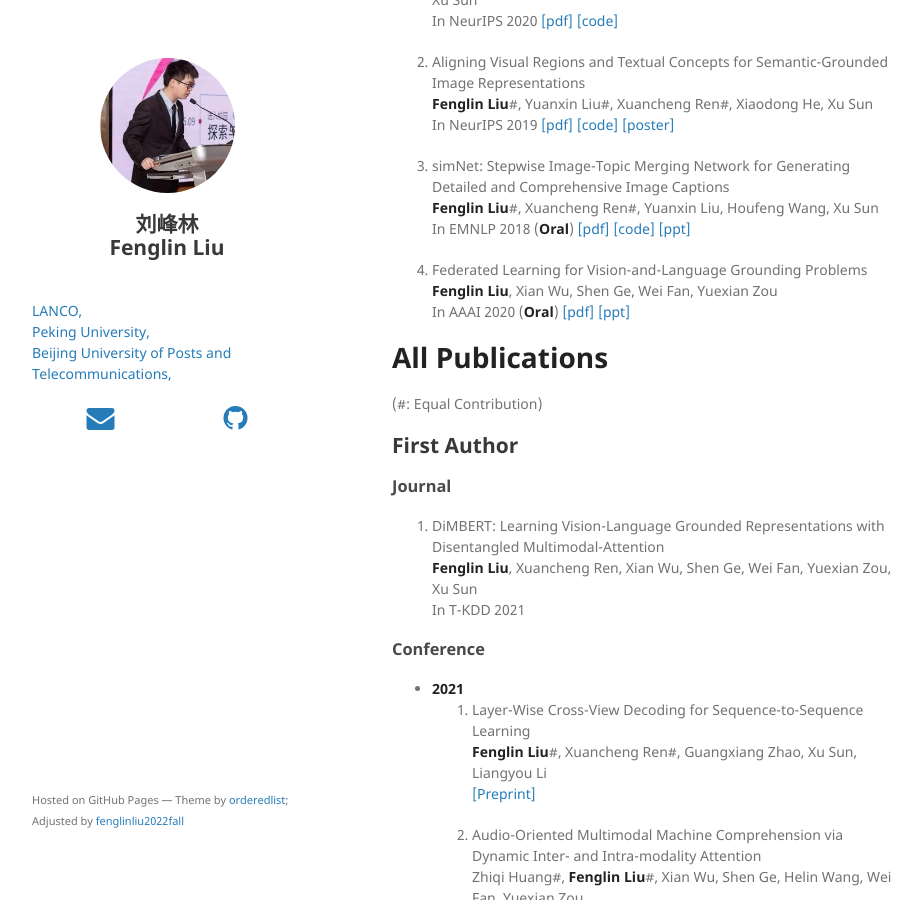
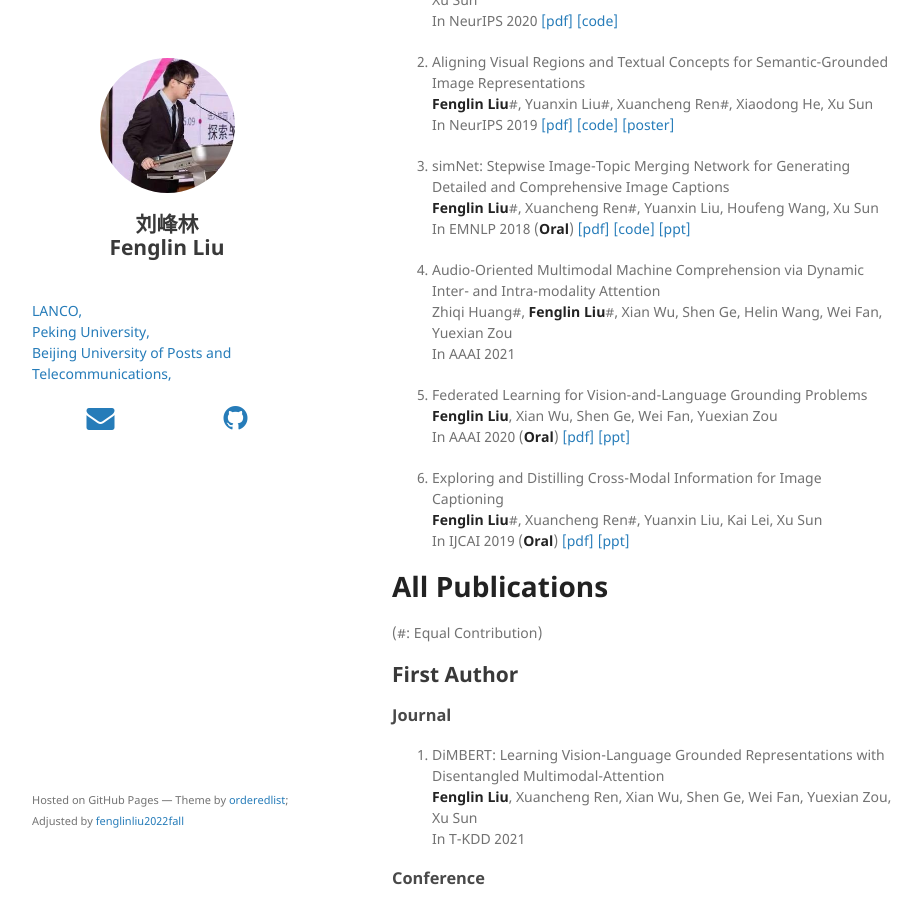
Before and after one commit to fenglinliu2022fall/fenglinliu2022fall.github.io, a Jekyll site: the page built from index.md, in a window 1280 px wide and 900 px high, scrolled down 595 px. Shown: the whole window, without its empty margins (178-1100 px from the left). Built offline with Jekyll 4.4.1, drawn with Linux system fonts in a browser that asks for light colours; nearby versions of some CDN libraries; our own code applies the rules of GitHub Pages for plain Markdown files.

Commit message:
Update index.md

```diff
--- a/index.md
+++ b/index.md
@@ -25,9 +25,17 @@ Fenglin Liu is a graduate student at Peking University. His research interests i
   **Fenglin Liu**#, Xuancheng Ren#, Yuanxin Liu, Houfeng Wang, Xu Sun
   In EMNLP 2018 (**Oral**) [[pdf]](http://aclweb.org/anthology/D18-1013) [[code]](https://github.com/lancopku/simNet) [[ppt]](https://github.com/fenglinliu98/Slides-Posters/blob/master/simNet-EMNLP2018-slides.pptx)
 
-  4. Federated Learning for Vision-and-Language Grounding Problems
+  4. Audio-Oriented Multimodal Machine Comprehension via Dynamic Inter- and Intra-modality Attention
+  Zhiqi Huang#, **Fenglin Liu**#, Xian Wu, Shen Ge, Helin Wang, Wei Fan, Yuexian Zou
+  In AAAI 2021
+
+  5. Federated Learning for Vision-and-Language Grounding Problems
   **Fenglin Liu**, Xian Wu, Shen Ge, Wei Fan, Yuexian Zou
   In AAAI 2020 (**Oral**) [[pdf]](http://web.pkusz.edu.cn/adsp/files/2020/02/AAAI-FenglinL.pdf) [[ppt]](https://github.com/fenglinliu98/Slides-Posters/blob/master/Federated_Learning-AAAI2020-slides.pptx)
+
+  6. Exploring and Distilling Cross-Modal Information for Image Captioning
+  **Fenglin Liu**#, Xuancheng Ren#, Yuanxin Liu, Kai Lei, Xu Sun
+  In IJCAI 2019 (**Oral**) [[pdf]](https://www.ijcai.org/proceedings/2019/708) [[ppt]](https://github.com/fenglinliu98/Slides-Posters/blob/master/GLIED-IJCAI2019-slides.pptx)
 
 # All Publications
 (#: Equal Contribution)
```
